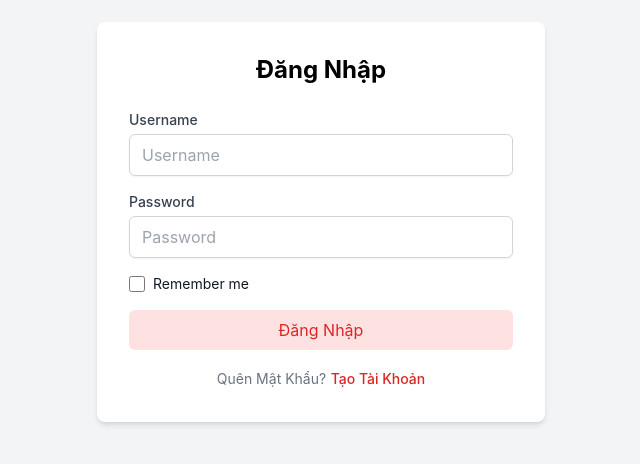
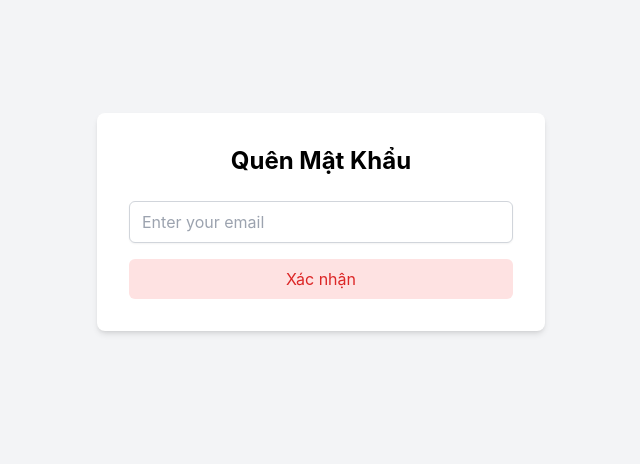
Before and after one commit to phanbachlong/Consumer_Transaction_Management_System, a React (Create React App) app in the folder project88/: page /fogot-password in a window 1280 px wide. Shown: the part 178-642 px from the top of the page, without its empty margins (319-959 px from the left). Built offline with nearby package versions, Linux system fonts and the light colour scheme.

Commit message:
login + fogotPassword
update lại code

```diff
--- a/project88/src/App.js
+++ b/project88/src/App.js
@@ -1,11 +1,17 @@
-import logo from './logo.svg';
+import React from 'react';
+import { BrowserRouter as Router, Routes, Route } from 'react-router-dom';
 import './App.css';
 import LoginPage from './pages/LoginPage';
+import FogotPassword from './pages/FogotPassword';
+
 function App() {
   return (
-    <div>
-      <LoginPage/>
-    </div>
+    <Router>
+      <Routes>
+        <Route path="/" element={<LoginPage />} />
+        <Route path="/fogot-password" element={<FogotPassword />} />
+      </Routes>
+    </Router>
   );
 }
 
--- /dev/null
+++ b/project88/src/pages/FogotPassword.js
@@ -0,0 +1,45 @@
+import React from 'react';
+import { useForm } from 'react-hook-form';
+
+const FogotPassword = () => {
+  const { register, handleSubmit, formState: { errors } } = useForm();
+
+  const onSubmit = (data) => {
+    console.log('Email Submitted:', data.email);
+    alert('Email đã được gửi đến địa chỉ của bạn!');
+    // sau khi gửi email thành công => popup thông báo => chuyển hướng đến trang login
+  };
+
+  return (
+    <div className="flex items-center justify-center min-h-screen bg-gray-100">
+      <div className="bg-white p-8 rounded-lg shadow-md w-full max-w-md">
+        <h1 className="text-2xl font-bold text-center mb-6">Quên Mật Khẩu</h1>
+        <form onSubmit={handleSubmit(onSubmit)}>
+          <div className="mb-4">
+            <input
+              {...register('email', {
+                required: 'Email is required',
+                pattern: {
+                  value: /^[a-zA-Z0-9._%+-]+@[a-zA-Z0-9.-]+\.[a-zA-Z]{2,4}$/,
+                  message: 'Invalid email address',
+                },
+              })}
+              type="email"
+              placeholder="Enter your email"
+              className="mt-1 block w-full px-3 py-2 border border-gray-300 rounded-md shadow-sm focus:outline-none focus:ring-indigo-500 focus:border-indigo-500"
+            />
+            {errors.email && <p className="text-red-500 text-sm mt-1">{errors.email.message}</p>}
+          </div>
+          <button
+            type="submit"
+            className="w-full bg-red-100 text-red-600 py-2 px-4 rounded-md hover:bg-red-200 transition"
+          >
+            Xác nhận
+          </button>
+        </form>
+      </div>
+    </div>
+  );
+};
+
+export default FogotPassword;
--- a/project88/src/pages/LoginPage.js
+++ b/project88/src/pages/LoginPage.js
@@ -1,11 +1,14 @@
 import React from 'react';
 import { useForm } from 'react-hook-form';
+import { useNavigate } from 'react-router-dom';
 
 const LoginPage = () => {
   const { register, handleSubmit, formState: { errors } } = useForm();
+  const navigate = useNavigate();
 
   const onSubmit = (data) => {
     console.log('Form Data:', data);
+    alert('Đăng nhập thành công!');
     // sau khi đăng nhập thành công => chuyển hướng đến homepage
 
   };
@@ -16,9 +19,6 @@ const LoginPage = () => {
         <h1 className="text-2xl font-bold text-center mb-6">Đăng Nhập</h1>
         <form onSubmit={handleSubmit(onSubmit)}>
           <div className="mb-4">
-            <label htmlFor="username" className="block text-sm font-medium text-gray-700">
-              Username
-            </label>
             <input
               {...register('username', { required: 'Username is required' })}
               type="text"
@@ -29,9 +29,6 @@ const LoginPage = () => {
             {errors.username && <p className="text-red-500 text-sm mt-1">{errors.username.message}</p>}
           </div>
           <div className="mb-4">
-            <label htmlFor="password" className="block text-sm font-medium text-gray-700">
-              Password
-            </label>
             <input
               {...register('password', { required: 'Password is required' })}
               type="password"
@@ -60,9 +57,12 @@ const LoginPage = () => {
           </button>
         </form>
         <div className="mt-4 text-center">
-          <a href="#" className="text-sm text-gray-500 hover:underline">
+          <button
+            onClick={() => navigate('/fogot-password')}
+            className="text-sm text-gray-500 hover:underline"
+          >
             Quên Mật Khẩu?
-          </a>{' '}
+          </button>
           <a href="#" className="text-sm text-red-600 font-medium hover:underline">
             Tạo Tài Khoản
           </a>
```
